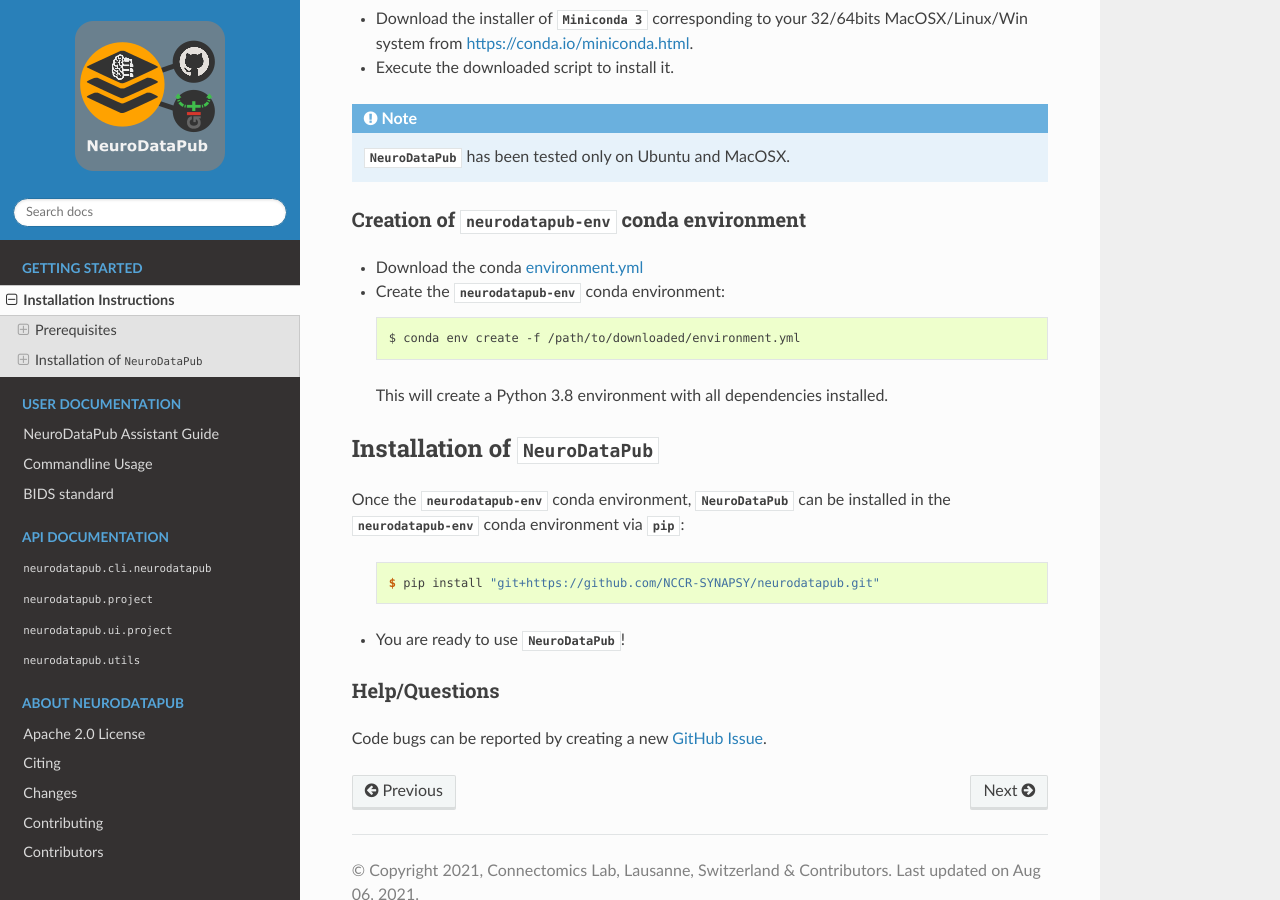
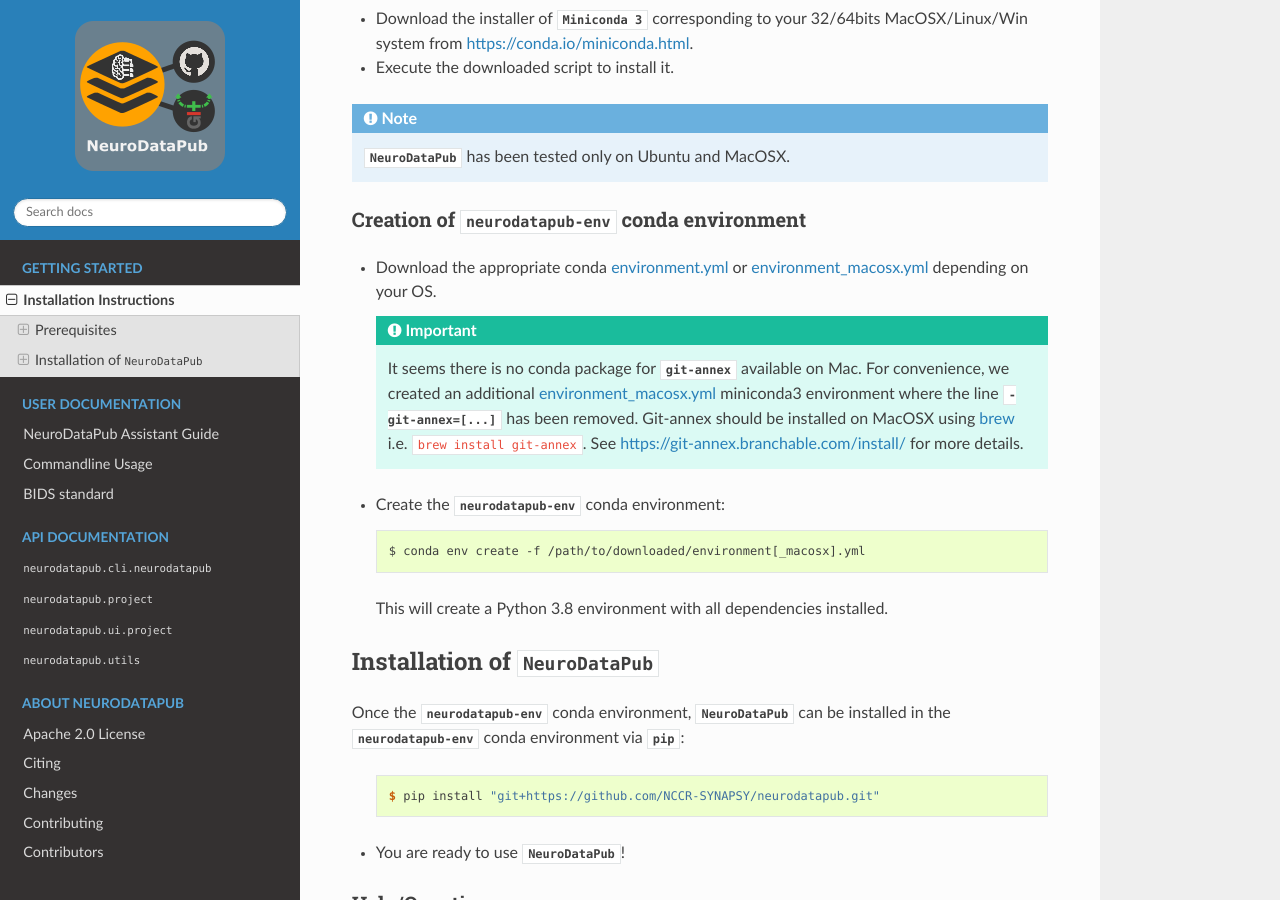
Before and after one commit to NCCR-SYNAPSY/neurodatapub, a Sphinx documentation site: the page built from docs/installation.rst, in a window 1280 px wide and 900 px high, scrolled down 505 px. Built offline with Sphinx 7.4.7 and the Read the Docs theme 2.0.0, drawn with Linux system fonts in a browser that asks for light colours; the version number could not be read and is left out.

Commit message:
DOC: Update documentation with addition of `environment_macosx.yml`

```diff
--- a/docs/installation.rst
+++ b/docs/installation.rst
@@ -34,13 +34,23 @@
 Creation of `neurodatapub-env` conda environment
 -------------------------------------------------
 
-* Download the conda `environment.yml <https://github.com/NCCR-SYNAPSY/neurodatapub/raw/main/conda/environment.yml>`_
+* Download the appropriate conda `environment.yml <https://github.com/NCCR-SYNAPSY/neurodatapub/raw/main/conda/environment.yml>`_ or
+  `environment_macosx.yml <https://github.com/NCCR-SYNAPSY/neurodatapub/raw/main/conda/environment_macosx.yml>`_
+  depending on your OS.
+
+  .. important::
+     It seems there is no conda package for `git-annex` available on Mac.
+     For convenience, we created an additional `environment_macosx.yml <https://github.com/NCCR-SYNAPSY/neurodatapub/raw/main/conda/environment_macosx.yml>`_
+     miniconda3 environment where the line `- git-annex=[...]` has been removed.
+     Git-annex should be installed on MacOSX using `brew <https://brew.sh/index_fr>`_
+     i.e. ``brew install git-annex``.
+     See https://git-annex.branchable.com/install/ for more details.
 
 * Create the `neurodatapub-env` conda environment:
 
   .. parsed-literal::
 
-     $ conda env create -f /path/to/downloaded/environment.yml
+     $ conda env create -f /path/to/downloaded/environment[_macosx].yml
 
   This will create a Python 3.8 environment with all dependencies installed.
 
```
